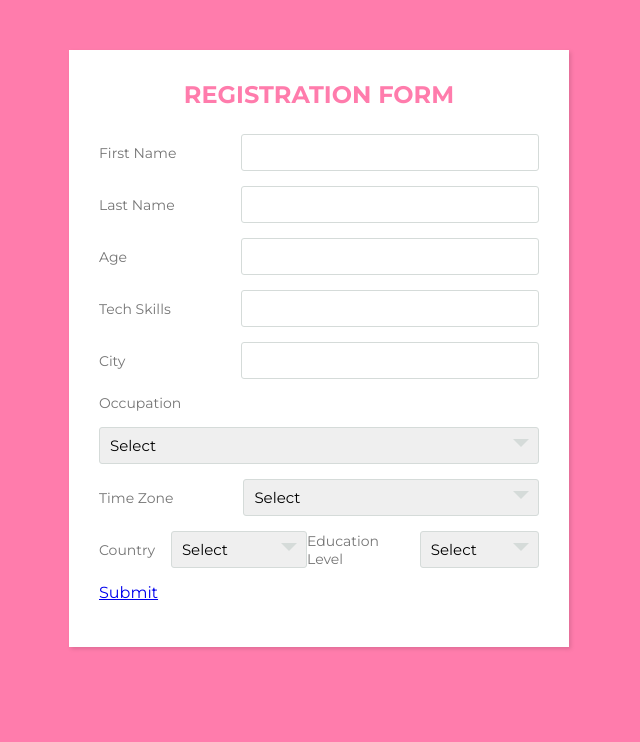
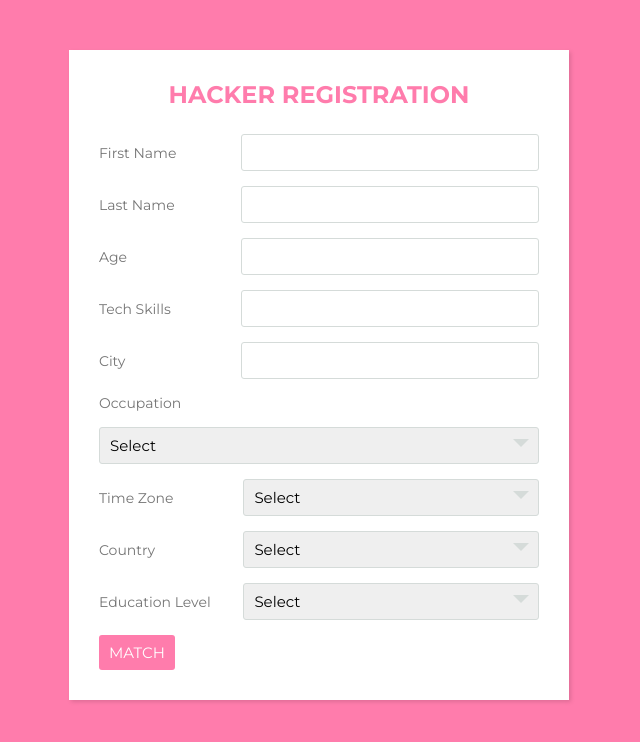
Before and after one commit to Mano-08/Miss-Match, a plain HTML site: page input2.html in a window 1280 px wide. Shown: the whole page, without its empty margins (321-961 px from the left). Drawn offline with Linux system fonts and the light colour scheme.

```diff
--- a/inpit2.css
+++ b/input2.css
@@ -96,7 +96,7 @@ body{
 .wrapper .form .inputfield .input:focus,
 .wrapper .form .inputfield .textarea:focus,
 .wrapper .form .inputfield .custom_select select:focus{
-  border: 1px solid #ffffff;
+  border: 1px solid #ff7cac;
 }
 
 .wrapper .form .inputfield p{
@@ -119,7 +119,7 @@ body{
 .wrapper .form .inputfield .check .checkmark{
   width: 15px;
   height: 15px;
-  border: 1px solid #ffffff;
+  border: 1px solid #ff7cac;
   display: block;
   position: relative;
 }
@@ -136,7 +136,7 @@ body{
   display: none;
 }
 .wrapper .form .inputfield .check input[type="checkbox"]:checked ~ .checkmark{
-  background: #ffffff;
+  background: #ff7cac;
 }
 
 .wrapper .form .inputfield .check input[type="checkbox"]:checked ~ .checkmark:before{
@@ -148,7 +148,7 @@ body{
    padding: 8px 10px;
   font-size: 15px;
   border: 0px;
-  background:  #ffffff;
+  background:  #ff7cac;
   color: #fff;
   cursor: pointer;
   border-radius: 3px;
@@ -156,7 +156,7 @@ body{
 }
 
 .wrapper .form .inputfield .btn:hover{
-  background: #ffffff;
+  background: #ffa3c5;
 }
 
 .wrapper .form .inputfield:last-child{
--- a/input2.html
+++ b/input2.html
@@ -1,9 +1,9 @@
 <div class="wrapper">
   <div class="title">
-      Registration Form
+    Hacker Registration
   </div>
   <div class="form">
-        <link rel="stylesheet" href="inpit2.css">
+    <link rel="stylesheet" href="input2.css">
    <div class="inputfield">
       <label>First Name</label>
       <input type="text" class="input">
@@ -74,6 +74,7 @@
          <option value="America">America</option>
        </select>
     </div>
+</div>
 
     <div class="inputfield">
       <label>Education Level</label>
@@ -86,12 +87,8 @@
        </select>
      </div>
     </div>
-       </div>
-       <div>
     <div class="inputfield">
-        <a href="CrouselPage.html"<button>Submit</button>
-    </div>
-
+      <a href="CrouselPage.html"> <input type="submit" value="MATCH" class="btn"></a>
     </div>
   </div>
 </div>
```
Lines whose indentation alone changed are shown as unchanged.
